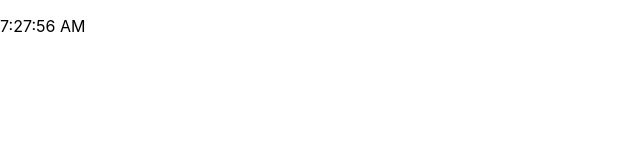
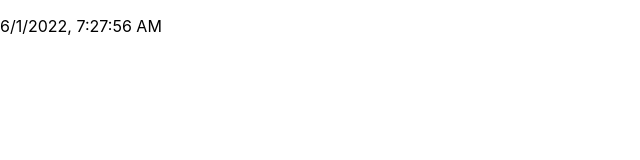
Before and after one commit to nehakikani/project1, a React (Create React App) app: page / in a window 1280 px wide. Shown: the top 160 px of the page, without its empty margins (0-640 px from the left). Built offline with nearby package versions, Linux system fonts and the light colour scheme.

Commit message:
Function-base-component

```diff
--- a/src/App.js
+++ b/src/App.js
@@ -3,7 +3,8 @@ import City from './containers/City';
 import CityFun from './containers/CityFun';
 import Country from './containers/Country';
 import Countryfun from './containers/Countryfun';
-import Time from './Time/Time';
+import TimeFun from './containers/Time/TimeFun';
+
 
 
 
@@ -14,7 +15,8 @@ function App(props) {
       {/* <CityFun /> */}
       {/* <Country/> */}
       {/* <Countryfun/> */}
-      <Time />
+      <TimeFun/>
+
     </div>
   );
 }
--- a/src/Time/Time.js
+++ /dev/null
@@ -1,44 +0,0 @@
-import React, { Component } from 'react';
-
-class Time extends Component {
-    constructor(props) {
-        super(props);
-        //1.Used to set intial value to the component.
-        this.state={
-            time:new Date()
-        }
-    }
-    tick=()=>{
-        this.setState({
-            time:new Date()
-        })
-    }
-
-    componentDidMount=()=>{
-        //3.Used to request data from server.
-        this.timeI=setInterval(()=>this.tick(),1000);
-    }
-
-    componentDidUpdate=(prevprops,prevstate)=>{
-        //4.called whenever particular state/props updated.
-        if(this.state.Time !== prevstate.time){
-            console.log("componentDidUpdat");
-        }
-    }
-
-    componentWillUnmount=()=>{
-       //5 called whenever we move to unother component(used to realse the resources)
-        clearInterval(this.timeI);
-    }
-
-    //2.called whenever state value changed.
-    render() {
-        return (
-            <div>
-                <p>{this.state.time.toLocaleTimeString()}</p>
-            </div>
-        );
-    }
-}
-
-export default Time;
--- /dev/null
+++ b/src/containers/Time/TimeFun.js
@@ -0,0 +1,28 @@
+import React, { useEffect,useState } from 'react';
+
+function TimeFun(props) {
+    const[time,setTime]=useState(new Date());
+
+    const tick= ()=> {
+        setTime(new Date());
+    }
+
+    useEffect(() => {
+        //componentDidMount,compomentsDidUpdate
+
+    const timeI=setInterval(()=>tick(),1000);
+
+        //componentwilUnmount
+    return()=>{
+        clearInterval(timeI);
+    }
+    },[time]);
+
+    return (
+        <div>
+            <p>{time.toLocaleString()}</p>
+        </div>
+    );
+}
+
+export default TimeFun;
```
